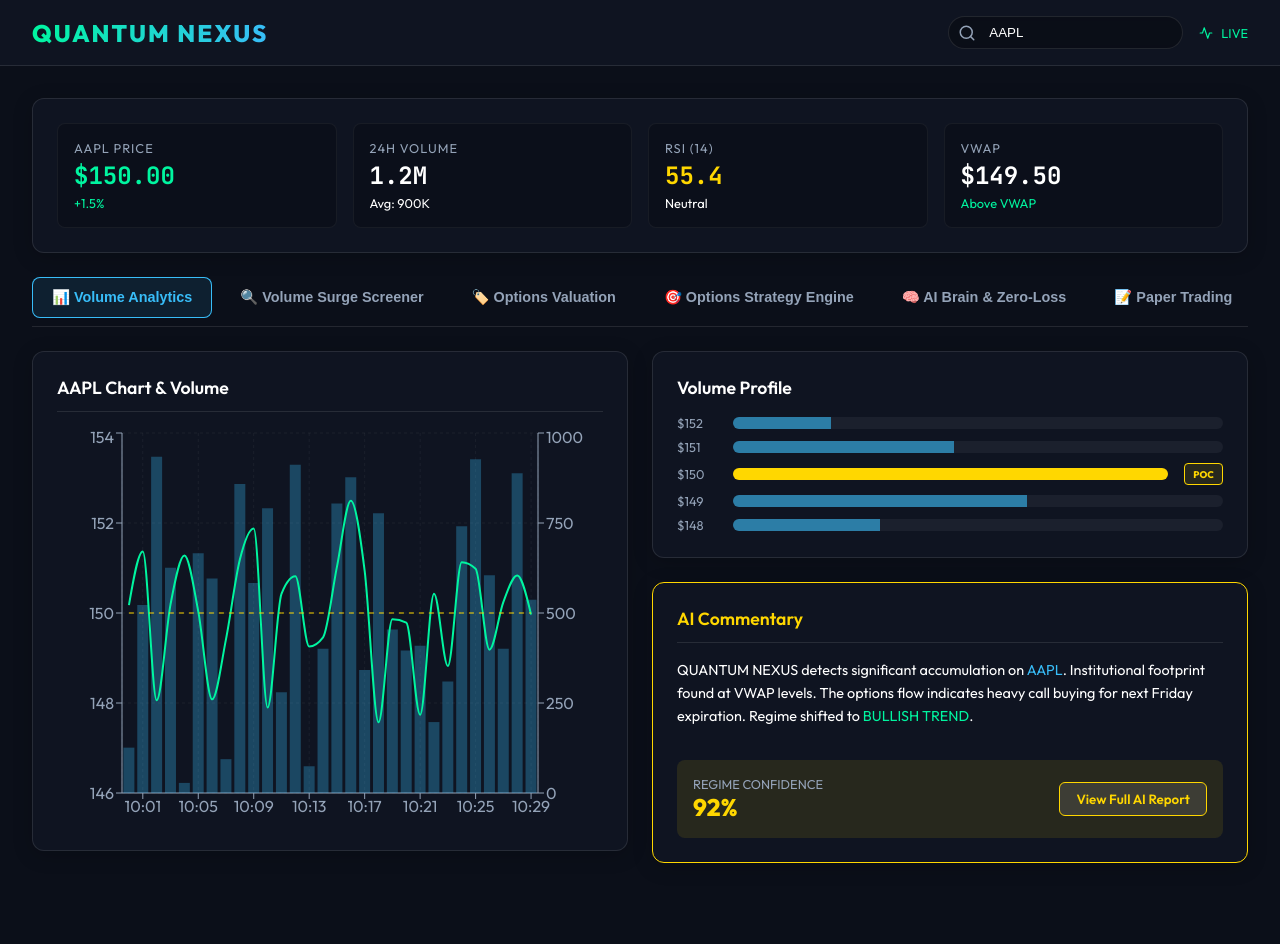
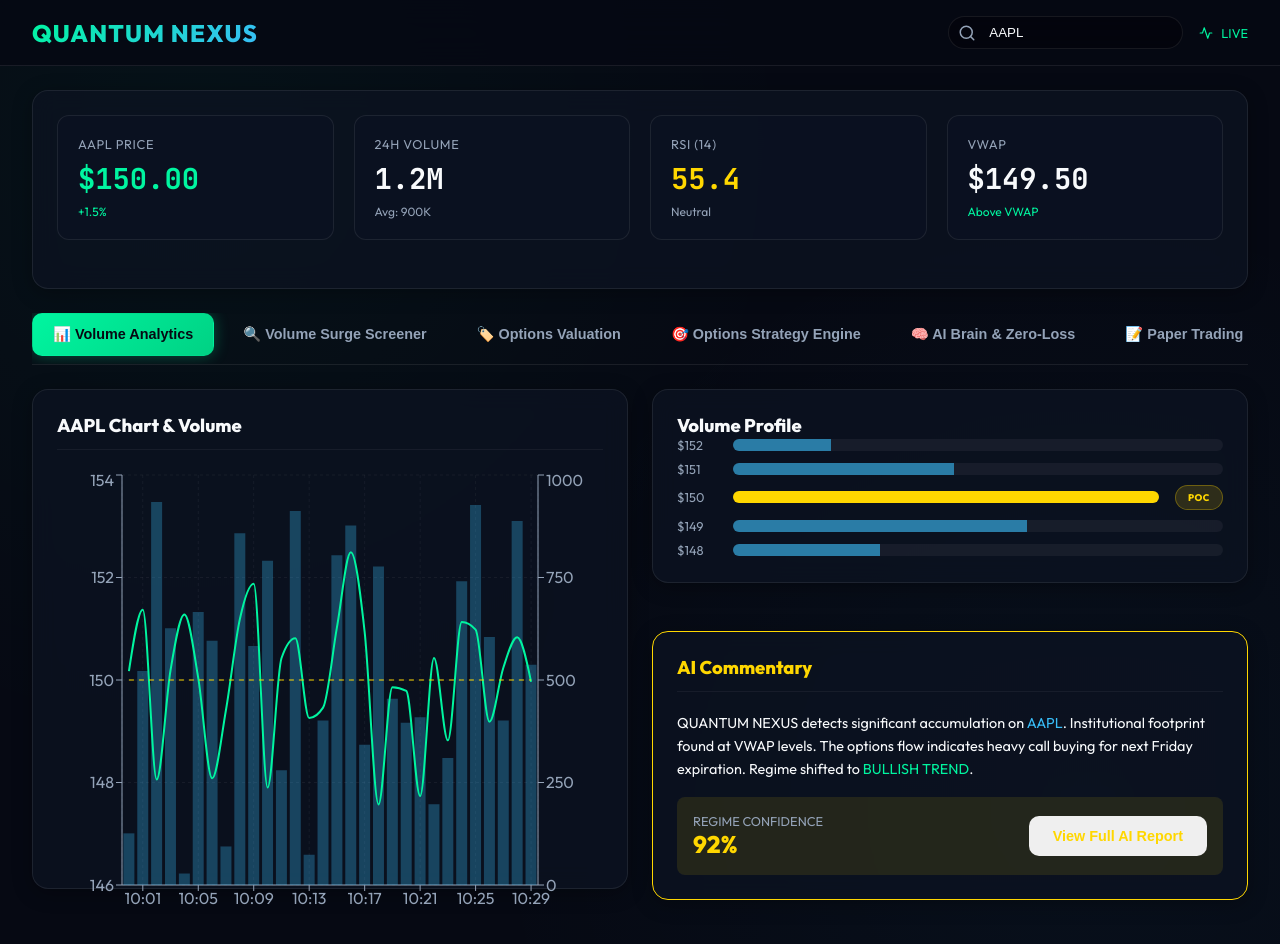
Before and after one commit to mohit11kmr/quantum-nexus, a React (Vite) app in the folder frontend/: page / in a window 1280 px wide. Shown: the top 944 px of the page. Before the commit the page ends 895 px from the top, so only its background shows below. Built offline with nearby package versions, Linux system fonts and the light colour scheme; no server answers.

Commit message:
Upgrade App.css with ultra-premium glassmorphic futuristic design system

```diff
--- a/frontend/src/App.css
+++ b/frontend/src/App.css
@@ -1,14 +1,17 @@
 :root {
-  --bg-main: #0B0F19;
-  --bg-card: #121826;
+  --bg-main: #060913;
+  --bg-card: #0D1322;
+  --bg-card-hover: #131B2E;
   --accent-green: #00F5A0;
   --accent-red: #FF3366;
   --accent-gold: #FFD700;
   --accent-blue: #38BDF8;
-  --text-primary: #FFFFFF;
+  --accent-purple: #A855F7;
+  --text-primary: #F8FAFC;
   --text-secondary: #94A3B8;
-  --border-color: rgba(255, 255, 255, 0.1);
-  --glass-bg: rgba(18, 24, 38, 0.7);
+  --border-color: rgba(255, 255, 255, 0.08);
+  --border-glow: rgba(0, 245, 160, 0.3);
+  --glass-bg: rgba(13, 19, 34, 0.75);
 }
 
 * {
@@ -19,13 +22,17 @@
 
 body {
   background-color: var(--bg-main);
+  background-image:
+    radial-gradient(circle at 15% 15%, rgba(0, 245, 160, 0.04) 0%, transparent 45%),
+    radial-gradient(circle at 85% 85%, rgba(56, 189, 248, 0.04) 0%, transparent 45%);
   color: var(--text-primary);
-  font-family: 'Outfit', sans-serif;
+  font-family: 'Outfit', -apple-system, BlinkMacSystemFont, sans-serif;
   overflow-x: hidden;
 }
 
 h1, h2, h3, h4, h5, h6 {
   font-family: 'Outfit', sans-serif;
+  letter-spacing: -0.02em;
 }
 
 code, .mono {
@@ -34,18 +41,29 @@
 
 /* Custom Scrollbar */
 ::-webkit-scrollbar {
-  width: 8px;
-  height: 8px;
+  width: 6px;
+  height: 6px;
 }
 ::-webkit-scrollbar-track {
   background: var(--bg-main);
 }
 ::-webkit-scrollbar-thumb {
-  background: rgba(255, 255, 255, 0.2);
+  background: rgba(255, 255, 255, 0.15);
   border-radius: 4px;
 }
 ::-webkit-scrollbar-thumb:hover {
-  background: rgba(255, 255, 255, 0.3);
+  background: var(--accent-green);
+}
+
+/* Animations */
+@keyframes pulse {
+  0%, 100% { opacity: 1; transform: scale(1); }
+  50% { opacity: 0.6; transform: scale(1.05); }
+}
+
+@keyframes glow {
+  0%, 100% { box-shadow: 0 0 15px rgba(0, 245, 160, 0.2); }
+  50% { box-shadow: 0 0 25px rgba(0, 245, 160, 0.4); }
 }
 
 /* Layout */
@@ -60,8 +78,8 @@
   justify-content: space-between;
   align-items: center;
   padding: 1rem 2rem;
-  background: var(--glass-bg);
-  backdrop-filter: blur(12px);
+  background: rgba(6, 9, 19, 0.85);
+  backdrop-filter: blur(16px);
   border-bottom: 1px solid var(--border-color);
   position: sticky;
   top: 0;
@@ -71,118 +89,142 @@
 .nav-brand {
   font-size: 1.5rem;
   font-weight: 800;
-  background: linear-gradient(90deg, var(--accent-green), var(--accent-blue));
+  background: linear-gradient(135deg, #00F5A0 0%, #38BDF8 100%);
   -webkit-background-clip: text;
   -webkit-text-fill-color: transparent;
-  letter-spacing: 2px;
+  display: flex;
+  align-items: center;
+  gap: 0.5rem;
+  letter-spacing: 0.05em;
 }
 
 .main-content {
   flex: 1;
-  padding: 2rem;
-  display: flex;
-  flex-direction: column;
-  gap: 1.5rem;
+  padding: 1.5rem 2rem;
+  max-width: 1600px;
+  margin: 0 auto;
+  width: 100%;
 }
 
-/* Tabs */
-.tabs-header {
-  display: flex;
-  gap: 0.5rem;
-  overflow-x: auto;
-  padding-bottom: 0.5rem;
-  border-bottom: 1px solid var(--border-color);
-}
-
-.tab-btn {
-  background: transparent;
-  color: var(--text-secondary);
-  border: none;
-  padding: 0.75rem 1.25rem;
-  font-size: 0.9rem;
-  font-weight: 600;
-  border-radius: 8px;
-  cursor: pointer;
-  transition: all 0.2s ease;
-  white-space: nowrap;
-}
-
-.tab-btn:hover {
-  background: rgba(255, 255, 255, 0.05);
-  color: var(--text-primary);
-}
-
-.tab-btn.active {
-  background: rgba(56, 189, 248, 0.1);
-  color: var(--accent-blue);
-  box-shadow: inset 0 0 0 1px var(--accent-blue);
-}
-
-/* Cards */
+/* Cards & Components */
 .card {
   background: var(--glass-bg);
   backdrop-filter: blur(12px);
   border: 1px solid var(--border-color);
-  border-radius: 12px;
+  border-radius: 16px;
   padding: 1.5rem;
-  display: flex;
-  flex-direction: column;
-  gap: 1rem;
-  box-shadow: 0 4px 20px rgba(0, 0, 0, 0.2);
+  margin-bottom: 1.5rem;
+  transition: all 0.3s cubic-bezier(0.4, 0, 0.2, 1);
+  box-shadow: 0 4px 20px rgba(0, 0, 0, 0.3);
+}
+
+.card:hover {
+  border-color: rgba(255, 255, 255, 0.18);
+  box-shadow: 0 8px 30px rgba(0, 0, 0, 0.4);
 }
 
 .card-header {
   display: flex;
   justify-content: space-between;
   align-items: center;
-  border-bottom: 1px solid var(--border-color);
+  margin-bottom: 1.25rem;
   padding-bottom: 0.75rem;
+  border-bottom: 1px solid rgba(255, 255, 255, 0.05);
 }
 
 .card-title {
-  font-size: 1.1rem;
-  font-weight: 600;
+  font-size: 1.15rem;
+  font-weight: 700;
   color: var(--text-primary);
   display: flex;
   align-items: center;
   gap: 0.5rem;
 }
 
-/* Metrics */
+/* Metrics Row */
 .metrics-row {
   display: grid;
-  grid-template-columns: repeat(auto-fit, minmax(200px, 1fr));
-  gap: 1rem;
+  grid-template-columns: repeat(auto-fit, minmax(220px, 1fr));
+  gap: 1.25rem;
+  margin-bottom: 1.5rem;
 }
 
 .metric-card {
-  background: rgba(0, 0, 0, 0.2);
-  border-radius: 8px;
-  padding: 1rem;
-  border: 1px solid rgba(255, 255, 255, 0.05);
+  background: rgba(13, 19, 34, 0.6);
+  border: 1px solid var(--border-color);
+  border-radius: 12px;
+  padding: 1.25rem;
+  transition: transform 0.2s, border-color 0.2s;
+}
+
+.metric-card:hover {
+  transform: translateY(-2px);
+  border-color: var(--accent-green);
 }
 
 .metric-title {
   font-size: 0.8rem;
   color: var(--text-secondary);
   text-transform: uppercase;
-  letter-spacing: 1px;
+  letter-spacing: 0.05em;
+  margin-bottom: 0.5rem;
 }
 
 .metric-value {
-  font-size: 1.5rem;
-  font-weight: 700;
+  font-size: 1.8rem;
+  font-weight: 800;
   font-family: 'JetBrains Mono', monospace;
-  margin: 0.25rem 0;
 }
 
 .metric-sub {
-  font-size: 0.8rem;
+  font-size: 0.75rem;
+  color: var(--text-secondary);
+  margin-top: 0.35rem;
 }
 
-/* Tables */
+/* Navigation Tabs */
+.tabs-header {
+  display: flex;
+  gap: 0.5rem;
+  overflow-x: auto;
+  padding-bottom: 0.5rem;
+  margin-bottom: 1.5rem;
+  border-bottom: 1px solid var(--border-color);
+}
+
+.tab-btn {
+  background: transparent;
+  border: 1px solid transparent;
+  color: var(--text-secondary);
+  padding: 0.75rem 1.25rem;
+  border-radius: 10px;
+  cursor: pointer;
+  font-size: 0.9rem;
+  font-weight: 600;
+  display: flex;
+  align-items: center;
+  gap: 0.5rem;
+  white-space: nowrap;
+  transition: all 0.2s ease;
+}
+
+.tab-btn:hover {
+  color: var(--text-primary);
+  background: rgba(255, 255, 255, 0.05);
+}
+
+.tab-btn.active {
+  color: #060913;
+  background: linear-gradient(135deg, #00F5A0 0%, #00D284 100%);
+  font-weight: 700;
+  box-shadow: 0 0 15px rgba(0, 245, 160, 0.3);
+}
+
+/* Data Table */
 .table-container {
   overflow-x: auto;
+  border-radius: 10px;
+  border: 1px solid var(--border-color);
 }
 
 .data-table {
@@ -192,85 +234,82 @@
 }
 
 .data-table th {
-  padding: 0.75rem 1rem;
+  background: rgba(6, 9, 19, 0.9);
+  padding: 1rem;
+  font-size: 0.8rem;
   color: var(--text-secondary);
-  font-size: 0.8rem;
   text-transform: uppercase;
-  letter-spacing: 1px;
+  letter-spacing: 0.05em;
   border-bottom: 1px solid var(--border-color);
 }
 
 .data-table td {
   padding: 1rem;
-  border-bottom: 1px solid rgba(255, 255, 255, 0.05);
-  font-family: 'JetBrains Mono', monospace;
+  border-bottom: 1px solid rgba(255, 255, 255, 0.04);
   font-size: 0.9rem;
 }
 
-.data-table tr:hover {
+.data-table tr:hover td {
   background: rgba(255, 255, 255, 0.02);
 }
 
-/* Badges & Buttons */
+/* Badges */
 .badge {
-  display: inline-block;
-  padding: 0.25rem 0.5rem;
-  border-radius: 4px;
+  padding: 0.35rem 0.75rem;
+  border-radius: 20px;
   font-size: 0.75rem;
   font-weight: 700;
-  text-transform: uppercase;
-  font-family: 'Outfit', sans-serif;
+  letter-spacing: 0.05em;
+  display: inline-flex;
+  align-items: center;
+  gap: 0.35rem;
 }
 
 .badge-success {
-  background: rgba(0, 245, 160, 0.1);
+  background: rgba(0, 245, 160, 0.15);
   color: var(--accent-green);
-  border: 1px solid var(--accent-green);
+  border: 1px solid rgba(0, 245, 160, 0.3);
 }
 
 .badge-danger {
-  background: rgba(255, 51, 102, 0.1);
+  background: rgba(255, 51, 102, 0.15);
   color: var(--accent-red);
-  border: 1px solid var(--accent-red);
+  border: 1px solid rgba(255, 51, 102, 0.3);
 }
 
 .badge-warning {
-  background: rgba(255, 215, 0, 0.1);
+  background: rgba(255, 215, 0, 0.15);
   color: var(--accent-gold);
-  border: 1px solid var(--accent-gold);
+  border: 1px solid rgba(255, 215, 0, 0.3);
 }
 
+/* Buttons */
 .btn {
-  background: rgba(255, 255, 255, 0.1);
-  color: var(--text-primary);
-  border: 1px solid var(--border-color);
-  padding: 0.5rem 1rem;
-  border-radius: 6px;
+  padding: 0.75rem 1.5rem;
+  border-radius: 10px;
+  font-weight: 700;
+  font-size: 0.9rem;
   cursor: pointer;
-  font-family: 'Outfit', sans-serif;
-  font-weight: 600;
-  transition: all 0.2s;
+  transition: all 0.2s ease;
+  border: none;
   display: inline-flex;
   align-items: center;
   justify-content: center;
   gap: 0.5rem;
 }
 
-.btn:hover {
-  background: rgba(255, 255, 255, 0.2);
-}
-
 .btn-primary {
-  background: var(--accent-blue);
-  color: #000;
-  border-color: var(--accent-blue);
+  background: linear-gradient(135deg, #00F5A0 0%, #00D284 100%);
+  color: #060913;
+  box-shadow: 0 4px 15px rgba(0, 245, 160, 0.25);
 }
 
 .btn-primary:hover {
-  background: #2ea4db;
+  transform: translateY(-2px);
+  box-shadow: 0 6px 20px rgba(0, 245, 160, 0.4);
 }
 
-/* Text Colors */
+/* Utility Colors */
 .text-green { color: var(--accent-green); }
 .text-red { color: var(--accent-red); }
 .text-gold { color: var(--accent-gold); }
@@ -278,12 +317,6 @@
 
 .grid-2col {
   display: grid;
-  grid-template-columns: 1fr 1fr;
+  grid-template-columns: repeat(auto-fit, minmax(320px, 1fr));
   gap: 1.5rem;
 }
-
-@media (max-width: 1024px) {
-  .grid-2col {
-    grid-template-columns: 1fr;
-  }
-}
```
